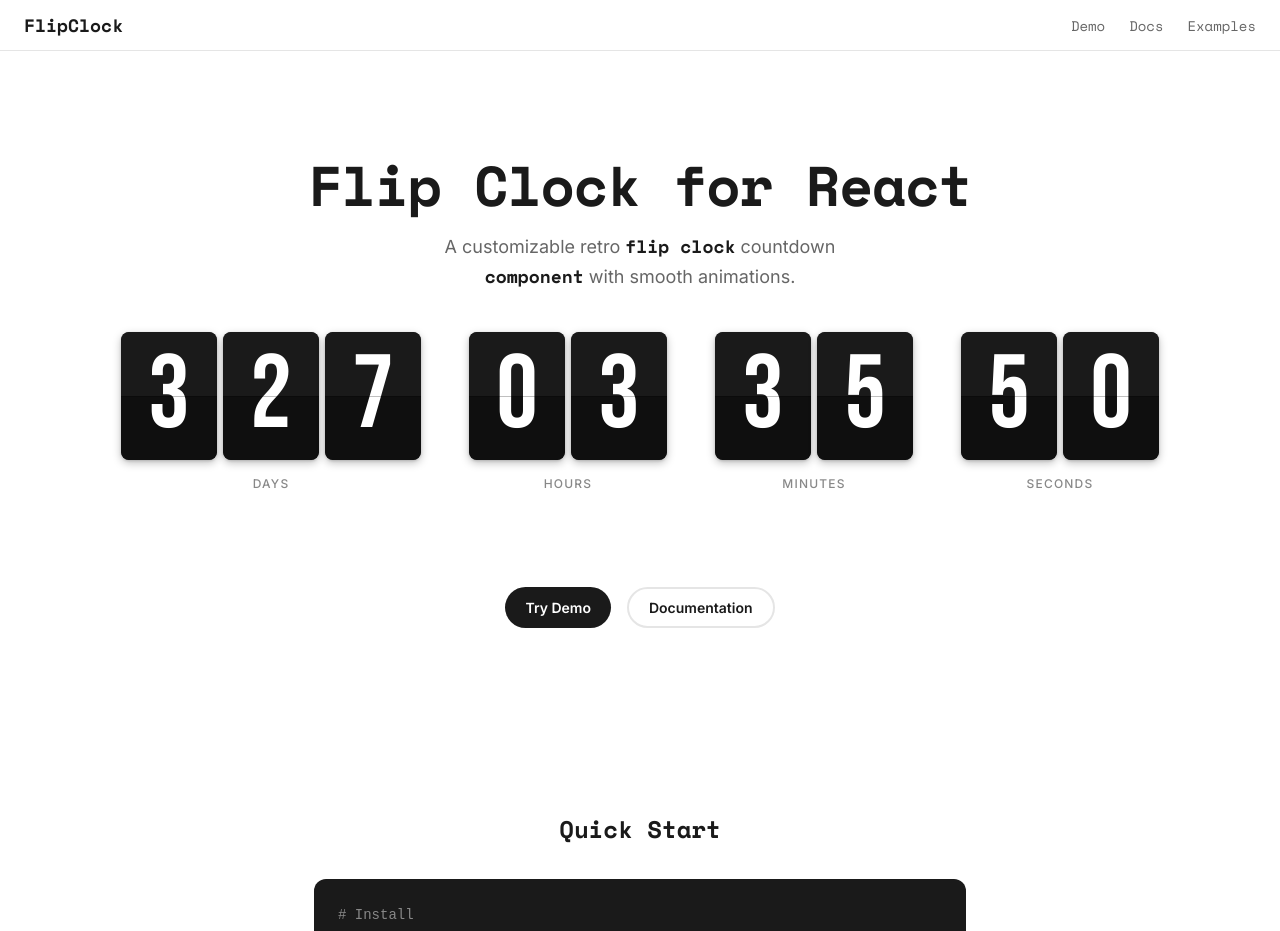
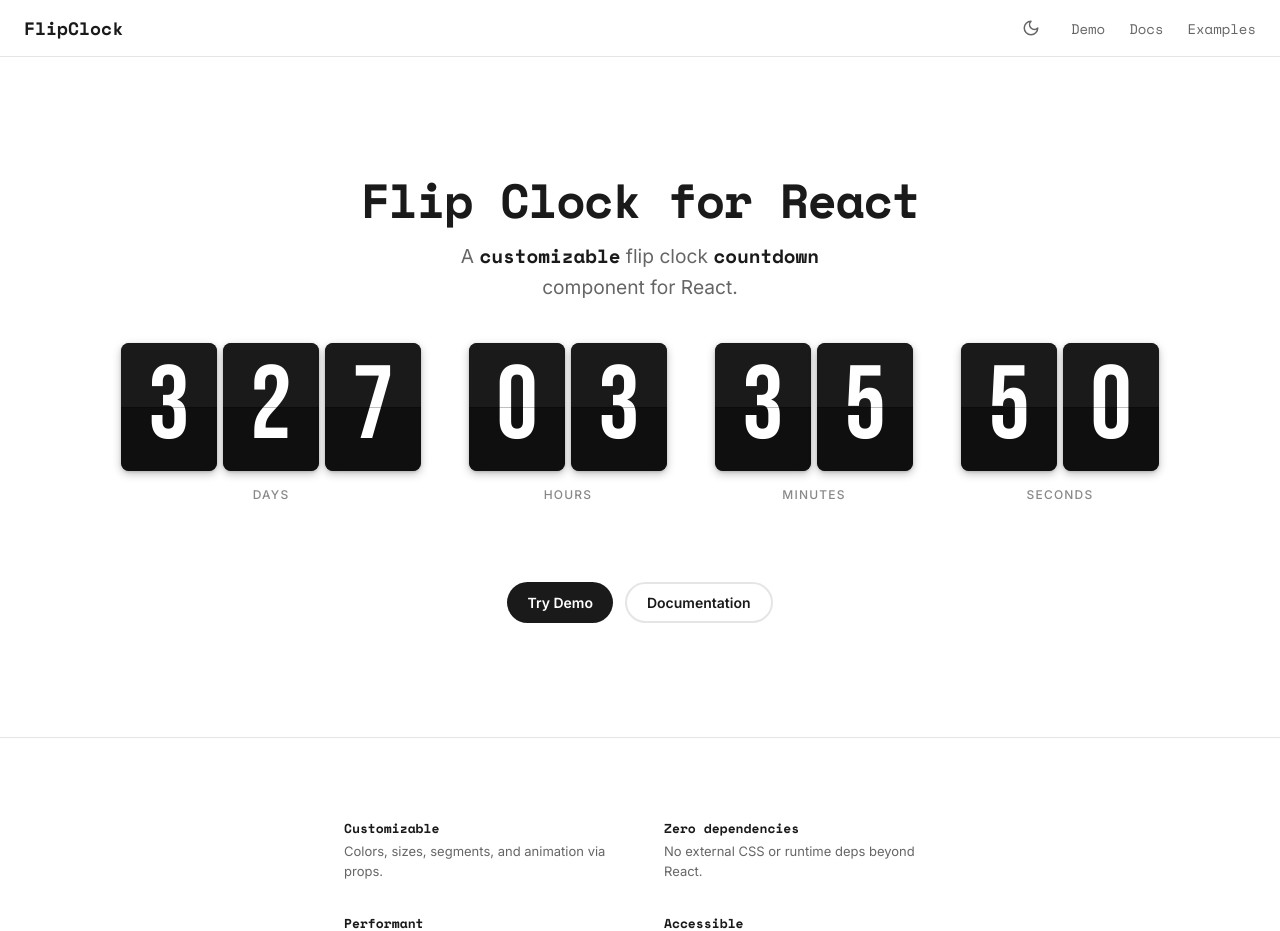
Before and after one commit to Hasthiya/flip, a Next.js app in the folder apps/showcase/: page / in a window 1280 px wide. Shown: the top 931 px of the page. Built offline with nearby package versions, Linux system fonts and the light colour scheme.

Commit message:
feat: Implement theme switching functionality with new ThemeSwitch component and associated hooks for dark/light mode support.

```diff
--- /dev/null
+++ b/apps/showcase/public/theme-init.js
@@ -0,0 +1,10 @@
+(function () {
+  var stored = localStorage.getItem("theme");
+  var prefersDark = window.matchMedia("(prefers-color-scheme: dark)").matches;
+  var theme = stored === "dark" || stored === "light" ? stored : (prefersDark ? "dark" : "light");
+  if (theme === "dark") {
+  document.documentElement.setAttribute("data-theme", "dark");
+} else {
+  document.documentElement.removeAttribute("data-theme");
+}
+})();
--- a/apps/showcase/src/app/globals.css
+++ b/apps/showcase/src/app/globals.css
@@ -6,6 +6,24 @@
   --code-bg: #1a1a1a;
   --code-text: #e5e5e5;
   --surface: #fafafa;
+  --cta-primary-bg: #1a1a1a;
+  --cta-primary-color: #ffffff;
+  --cta-primary-shadow: 0 8px 24px rgba(0, 0, 0, 0.15);
+  --cta-outline-shadow: 0 6px 20px rgba(0, 0, 0, 0.08);
+}
+
+[data-theme="dark"] {
+  --bg: #0f0f0f;
+  --text: #e5e5e5;
+  --text-muted: #a3a3a3;
+  --border: #2a2a2a;
+  --code-bg: #1a1a1a;
+  --code-text: #e5e5e5;
+  --surface: #1a1a1a;
+  --cta-primary-bg: #e5e5e5;
+  --cta-primary-color: #0f0f0f;
+  --cta-primary-shadow: 0 8px 24px rgba(0, 0, 0, 0.35);
+  --cta-outline-shadow: 0 6px 20px rgba(0, 0, 0, 0.2);
 }
 
 * {
@@ -34,6 +52,31 @@ body {
   .showcase-header {
     padding: 0.75rem 1rem;
   }
+}
+
+/* Theme switch */
+.theme-switch {
+  display: inline-flex;
+  align-items: center;
+  justify-content: center;
+  width: 2rem;
+  height: 2rem;
+  padding: 0;
+  border: none;
+  border-radius: 0.25rem;
+  background: transparent;
+  color: var(--text-muted);
+  cursor: pointer;
+  transition: color 0.2s ease;
+}
+
+.theme-switch:hover {
+  color: var(--text);
+}
+
+.theme-switch:focus-visible {
+  outline: 1px solid var(--text-muted);
+  outline-offset: 2px;
 }
 
 /* Animations */
@@ -118,20 +161,20 @@ body {
   align-items: center;
   justify-content: center;
   gap: 0.5rem;
-  background: var(--text);
-  color: #fff;
+  background: var(--cta-primary-bg);
+  color: var(--cta-primary-color);
   padding: 0.625rem 1.25rem;
   border-radius: 9999px;
   font-weight: 600;
   font-size: 0.875rem;
   text-decoration: none;
   border: none;
-  transition: transform 0.2s ease, box-shadow 0.2s ease, opacity 0.2s ease;
+  transition: opacity 0.2s ease, transform 0.2s ease, box-shadow 0.2s ease;
 }
 
 .cta-primary:hover {
   transform: translateY(-2px);
-  box-shadow: 0 8px 24px rgba(0, 0, 0, 0.15);
+  box-shadow: var(--cta-primary-shadow);
   opacity: 0.9;
 }
 
@@ -153,7 +196,7 @@ body {
 
 .cta-outline:hover {
   transform: translateY(-2px);
-  box-shadow: 0 6px 20px rgba(0, 0, 0, 0.08);
+  box-shadow: var(--cta-outline-shadow);
   border-color: var(--text);
 }
 
--- a/apps/showcase/src/app/layout.tsx
+++ b/apps/showcase/src/app/layout.tsx
@@ -1,4 +1,5 @@
 import type { Metadata } from "next";
+import Script from "next/script";
 import { Bebas_Neue, Inter, Space_Mono } from "next/font/google";
 import "./globals.css";
 import Header from "@/components/Header";
@@ -36,6 +37,7 @@ export default function RootLayout({
 }>) {
   return (
     <html lang="en" className={`${bebasNeue.variable} ${inter.variable} ${spaceMono.variable}`}>
+      <Script src="/theme-init.js" strategy="beforeInteractive" />
       <body>
         <Header />
         {children}
--- a/apps/showcase/src/app/page.tsx
+++ b/apps/showcase/src/app/page.tsx
@@ -58,44 +58,45 @@ export default function HomePage() {
           flexDirection: "column",
           alignItems: "center",
           justifyContent: "center",
-          padding: isSmall ? "3rem 1rem" : "4rem 2rem",
+          padding: isSmall ? "3rem 1rem" : "5rem 2rem",
           gap: "2rem",
           textAlign: "center",
+          background: "var(--bg)",
         }}
       >
-        {/* Headline with retro font */}
         <div className="animate-fade-in">
           <h1
             style={{
               fontFamily: "var(--font-space-mono), monospace",
-              fontSize: "clamp(2rem, 6vw, 3.5rem)",
-              fontWeight: 700,
+              fontSize: "clamp(2rem, 5vw, 3rem)",
+              fontWeight: 600,
               color: "var(--text)",
-              lineHeight: 1.1,
+              lineHeight: 1.2,
               margin: 0,
-              letterSpacing: "-0.02em",
+              letterSpacing: "-0.03em",
             }}
           >
             Flip Clock for React
           </h1>
           <p
             style={{
-              fontSize: "clamp(1rem, 2.5vw, 1.125rem)",
+              fontSize: "clamp(1.2rem, 2vw, 1rem)",
               color: "var(--text-muted)",
-              maxWidth: "480px",
+              maxWidth: "420px",
               lineHeight: 1.6,
-              margin: "1rem auto 0",
+              margin: "0.75rem auto 0",
+              fontWeight: 400,
             }}
           >
-            A customizable retro{" "}
-            <span style={{ fontFamily: "var(--font-space-mono), monospace", color: "var(--text)", fontWeight: 600 }}>
-              flip clock
+            A{" "}
+            <span style={{ fontFamily: "var(--font-space-mono), monospace", fontWeight: 600, color: "var(--text)" }}>
+              customizable
             </span>{" "}
-            countdown{" "}
-            <span style={{ fontFamily: "var(--font-space-mono), monospace", color: "var(--text)", fontWeight: 600 }}>
-              component
+            flip clock{" "}
+            <span style={{ fontFamily: "var(--font-space-mono), monospace", fontWeight: 600, color: "var(--text)" }}>
+              countdown
             </span>{" "}
-            with smooth animations.
+            component for React.
           </p>
         </div>
 
@@ -134,10 +135,10 @@ export default function HomePage() {
           className="animate-fade-in-delay-2"
           style={{
             display: "flex",
-            gap: "1rem",
+            gap: "0.75rem",
             flexWrap: "wrap",
             justifyContent: "center",
-            marginTop: "4rem",
+            marginTop: "3rem",
           }}
         >
           <Link href="/demo" className="cta-primary">
@@ -149,31 +150,83 @@ export default function HomePage() {
         </div>
       </section>
 
+      {/* Features Section */}
+      <section
+        style={{
+          padding: isSmall ? "4rem 1rem" : "5rem 2rem",
+          background: "var(--bg)",
+          borderTop: "1px solid var(--border)",
+        }}
+      >
+        <div className="section-container" style={{ maxWidth: "640px" }}>
+          <ul
+            style={{
+              display: "grid",
+              gridTemplateColumns: isSmall ? "1fr" : "repeat(2, 1fr)",
+              gap: isSmall ? "1.5rem" : "2rem 3rem",
+              listStyle: "none",
+              margin: 0,
+              padding: 0,
+            }}
+          >
+            {[
+              { title: "Customizable", desc: "Colors, sizes, segments, and animation via props." },
+              { title: "Zero dependencies", desc: "No external CSS or runtime deps beyond React." },
+              { title: "Performant", desc: "Lightweight, minimal re-renders, smooth animations." },
+              { title: "Accessible", desc: "Semantic markup and ARIA support." },
+            ].map((item) => (
+              <li key={item.title} style={{ display: "flex", flexDirection: "column", gap: "0.25rem" }}>
+                <span
+                  style={{
+                    fontFamily: "var(--font-space-mono), monospace",
+                    fontSize: "0.8125rem",
+                    fontWeight: 600,
+                    color: "var(--text)",
+                  }}
+                >
+                  {item.title}
+                </span>
+                <span
+                  style={{
+                    fontSize: "0.8125rem",
+                    color: "var(--text-muted)",
+                    lineHeight: 1.5,
+                  }}
+                >
+                  {item.desc}
+                </span>
+              </li>
+            ))}
+          </ul>
+        </div>
+      </section>
+
       {/* Quick Start Section */}
       <section
         style={{
           padding: isSmall ? "4rem 1rem" : "5rem 2rem",
           background: "var(--bg)",
+          borderTop: "1px solid var(--border)",
         }}
       >
-        <div className="section-container" style={{ maxWidth: "700px" }}>
-          <div style={{ textAlign: "center", marginBottom: "2rem" }}>
+        <div className="section-container" style={{ maxWidth: "640px" }}>
           <h2
             style={{
               fontFamily: "var(--font-space-mono), monospace",
-                fontSize: "clamp(1.25rem, 3vw, 1.5rem)",
-                fontWeight: 700,
-                color: "var(--text)",
+              fontSize: "0.875rem",
+              fontWeight: 600,
+              color: "var(--text-muted)",
+              marginBottom: "1rem",
+              letterSpacing: "0.05em",
+              textTransform: "uppercase",
             }}
           >
             Quick Start
           </h2>
-          </div>
-
           <div
             style={{
               background: "var(--code-bg)",
-              borderRadius: "0.75rem",
+              borderRadius: "0.5rem",
               padding: isSmall ? "1.25rem" : "1.5rem",
               overflow: "auto",
             }}
--- a/apps/showcase/src/components/Header.tsx
+++ b/apps/showcase/src/components/Header.tsx
@@ -1,4 +1,7 @@
+"use client";
+
 import Link from "next/link";
+import ThemeSwitch from "./ThemeSwitch";
 
 export default function Header() {
   return (
@@ -30,7 +33,8 @@ export default function Header() {
           FlipClock
         </span>
       </Link>
-      <nav style={{ display: "flex", gap: "1.5rem" }}>
+      <nav style={{ display: "flex", alignItems: "center", gap: "1.5rem" }}>
+        <ThemeSwitch />
         <Link
           href="/demo"
           style={{
--- /dev/null
+++ b/apps/showcase/src/components/ThemeSwitch.tsx
@@ -0,0 +1,72 @@
+"use client";
+
+import { useTheme } from "@/hooks/useTheme";
+
+function SunIcon(props: React.SVGProps<SVGSVGElement>) {
+  return (
+    <svg
+      xmlns="http://www.w3.org/2000/svg"
+      width="18"
+      height="18"
+      viewBox="0 0 24 24"
+      fill="none"
+      stroke="currentColor"
+      strokeWidth="2"
+      strokeLinecap="round"
+      strokeLinejoin="round"
+      aria-hidden
+      {...props}
+    >
+      <circle cx="12" cy="12" r="4" />
+      <path d="M12 2v2M12 20v2M4.93 4.93l1.41 1.41M17.66 17.66l1.41 1.41M2 12h2M20 12h2M6.34 17.66l-1.41 1.41M19.07 4.93l-1.41 1.41" />
+    </svg>
+  );
+}
+
+function MoonIcon(props: React.SVGProps<SVGSVGElement>) {
+  return (
+    <svg
+      xmlns="http://www.w3.org/2000/svg"
+      width="18"
+      height="18"
+      viewBox="0 0 24 24"
+      fill="none"
+      stroke="currentColor"
+      strokeWidth="2"
+      strokeLinecap="round"
+      strokeLinejoin="round"
+      aria-hidden
+      {...props}
+    >
+      <path d="M12 3a6 6 0 0 0 9 9 9 9 0 1 1-9-9Z" />
+    </svg>
+  );
+}
+
+export default function ThemeSwitch() {
+  const { theme, toggleTheme, mounted } = useTheme();
+
+  if (!mounted) {
+    return (
+      <button
+        type="button"
+        aria-label="Toggle theme"
+        className="theme-switch"
+        style={{ visibility: "hidden" }}
+      >
+        <SunIcon />
+      </button>
+    );
+  }
+
+  return (
+    <button
+      type="button"
+      onClick={toggleTheme}
+      aria-label={theme === "dark" ? "Switch to light mode" : "Switch to dark mode"}
+      className="theme-switch"
+    >
+      {theme === "dark" ? <SunIcon /> : <MoonIcon />}
+    </button>
+  );
+}
--- /dev/null
+++ b/apps/showcase/src/hooks/useTheme.ts
@@ -0,0 +1,45 @@
+"use client";
+
+import { useState, useEffect, useCallback } from "react";
+
+const THEME_KEY = "theme";
+type Theme = "light" | "dark";
+
+function getTheme(): Theme {
+  if (typeof window === "undefined") return "light";
+  const stored = localStorage.getItem(THEME_KEY) as Theme | null;
+  if (stored === "dark" || stored === "light") return stored;
+  return window.matchMedia("(prefers-color-scheme: dark)").matches ? "dark" : "light";
+}
+
+function setThemeOnDocument(theme: Theme) {
+  if (typeof document === "undefined") return;
+  const root = document.documentElement;
+  if (theme === "dark") {
+    root.setAttribute("data-theme", "dark");
+  } else {
+    root.removeAttribute("data-theme");
+  }
+}
+
+export function useTheme() {
+  const [theme, setThemeState] = useState<Theme>("light");
+  const [mounted, setMounted] = useState(false);
+
+  useEffect(() => {
+    setThemeState(getTheme());
+    setMounted(true);
+  }, []);
+
+  const setTheme = useCallback((next: Theme) => {
+    setThemeState(next);
+    setThemeOnDocument(next);
+    localStorage.setItem(THEME_KEY, next);
+  }, []);
+
+  const toggleTheme = useCallback(() => {
+    setTheme(theme === "dark" ? "light" : "dark");
+  }, [theme, setTheme]);
+
+  return { theme, setTheme, toggleTheme, mounted };
+}
```
Also changed, not shown: 1 other file (tests, documents, lock files or other folders). Lines whose indentation alone changed are shown as unchanged.
